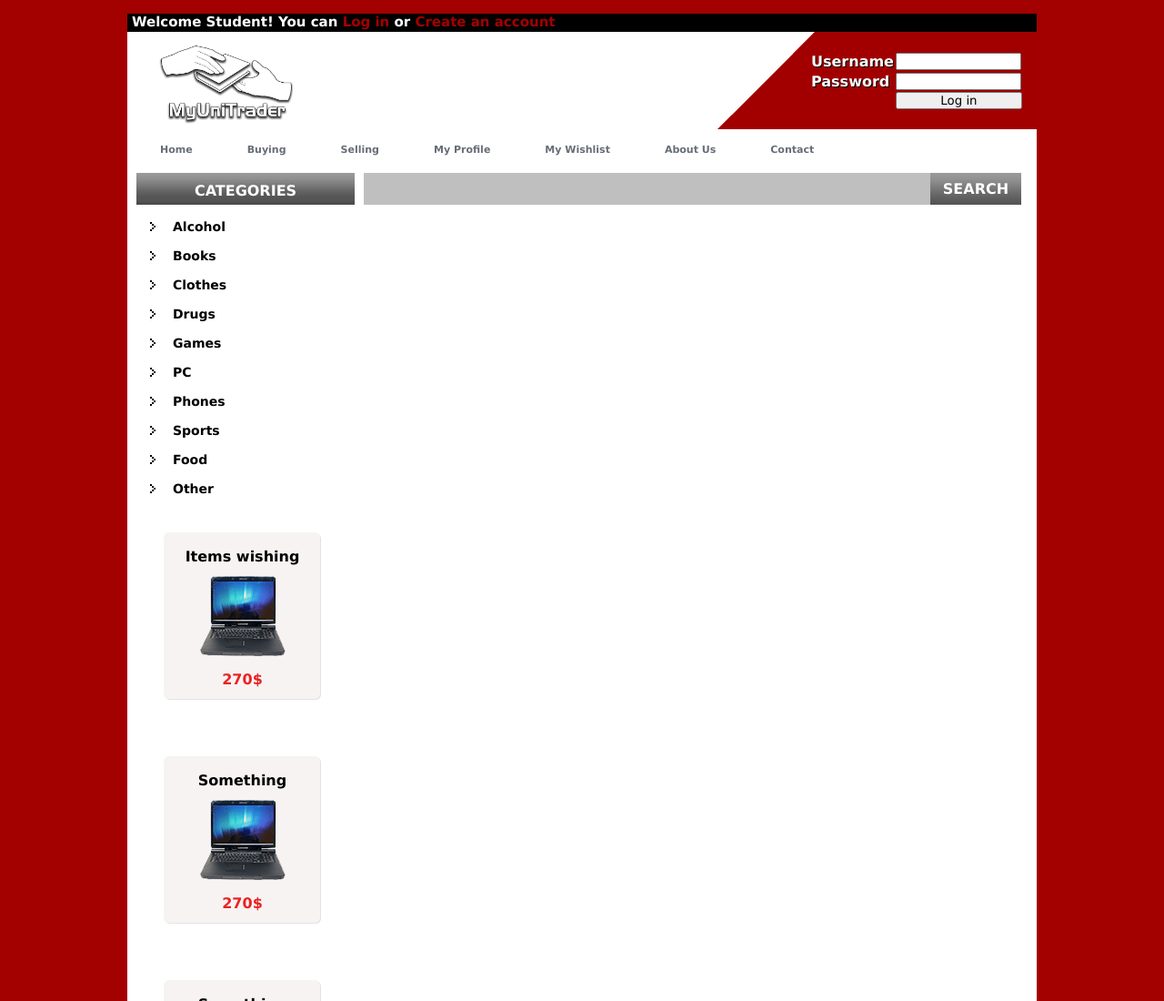
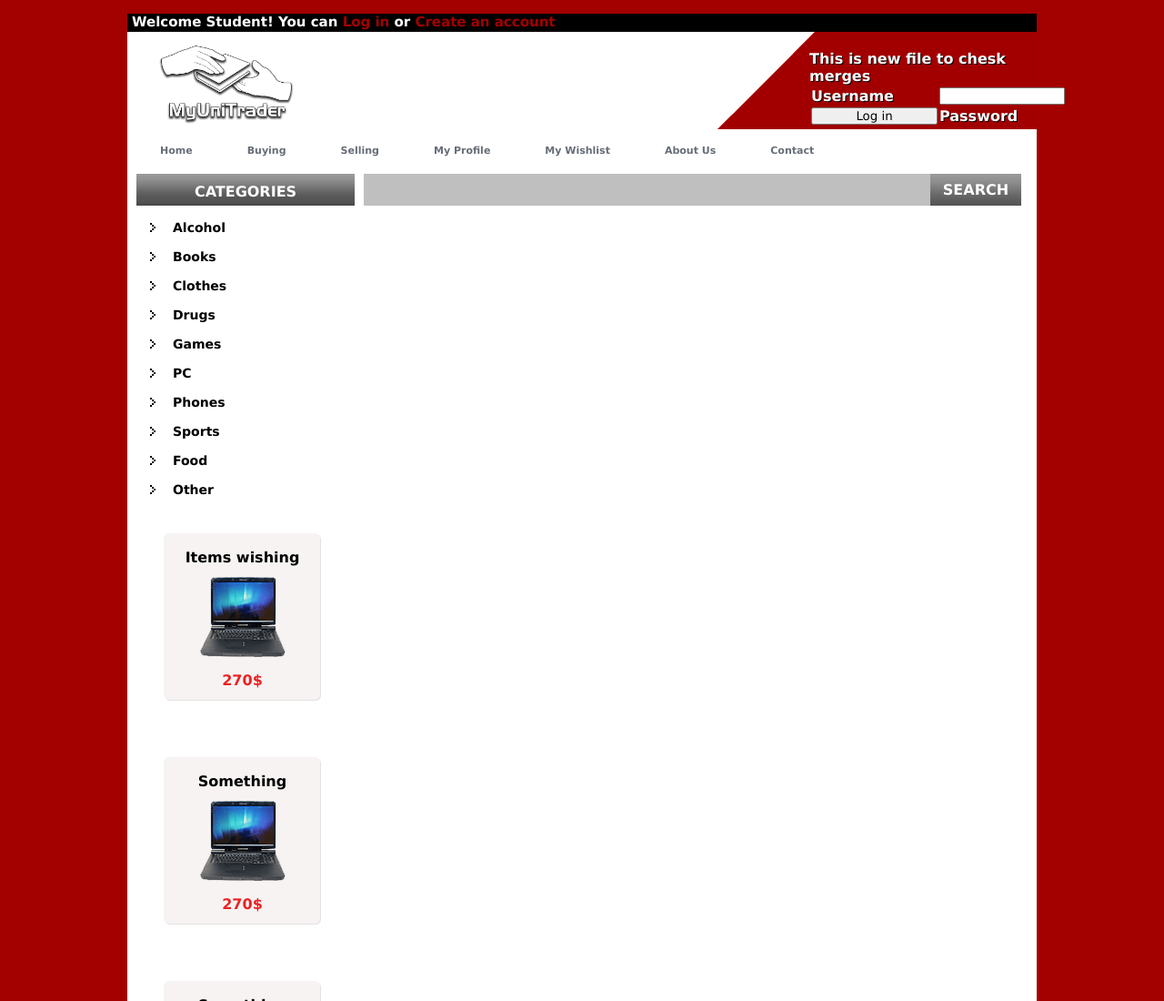
Before and after one commit to lorinn/TestB3Manchester, a plain HTML site: page implementation page.html in a window 1280 px wide. Shown: the top 1100 px of the page at 91% size. Drawn offline with Linux system fonts and the light colour scheme.

Commit message:
This is karolis comment for merge

```diff
--- a/implementation page.html
+++ b/implementation page.html
@@ -24,12 +24,14 @@
             <td><input type="text" name="login_username" id="login_username" /></td>
           </tr>
           <tr>
+	              <td><button type="submit" name="login_btn" />Log in</button></td>
             <td>Password</td>
+	    This is new file to chesk merges
             <td><input type="password" name="login_password" id="login_password" /></td>
           </tr>
           <tr>
-            <td>&nbsp;</td>
-            <td><button type="submit" name="login_btn" />Log in</button></td>
+
+
           </tr>
         </table>
       </form>
```
